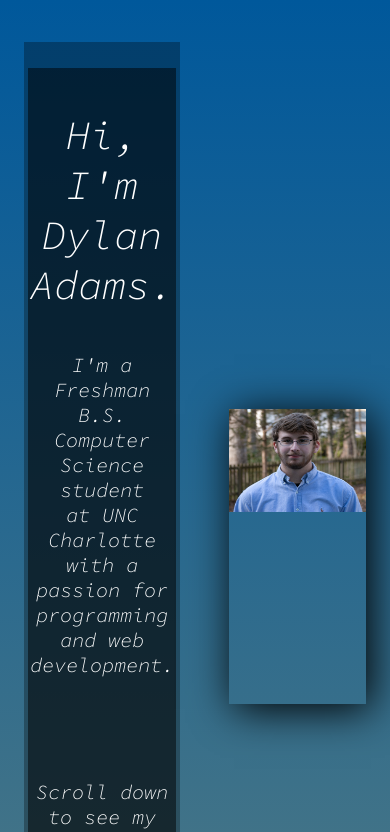
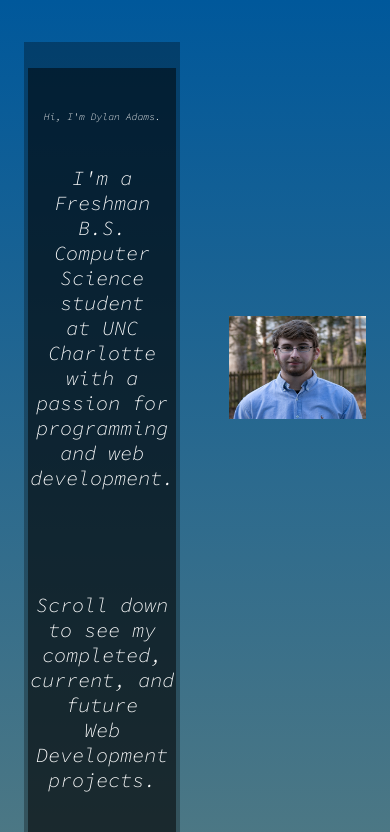
Before and after one commit to DCAdams103/My-Portfolio-Website, a Next.js app in the folder portfolio/: page / in a window 390 px wide. Shown: the top 832 px of the page. Built offline with nearby package versions, Linux system fonts and the light colour scheme.

Commit message:
Fixed some naming
Next up: Mobile-friendliness and comments

```diff
--- a/portfolio/pages/index.js
+++ b/portfolio/pages/index.js
@@ -21,7 +21,7 @@ export default function Home() {
 
           {/* Left Side Panel */}
           <Box className={styles.left}>
-            <Box className={styles.typing}>
+            <Box className={styles.intro}>
               <header className={styles.text}> Hi, I'm Dylan Adams. </header>
               <header className={styles.text} style={{fontSize:'20px'}}>
                 I'm a Freshman B.S. Computer Science student  <br/>
@@ -43,8 +43,8 @@ export default function Home() {
           </Box>
 
           {/* Right Side Panel */}
-          <Box className={styles.right} style={{background:'none', boxShadow:'5px 5px 40px'}}>
-            <Image layout="responsive" src='/Dylan-2.jpg' width={700} height={530} alt="Dylan Adams" />
+          <Box className={styles.right} style={{background:'none'}}>
+            <Image layout="responsive" src='/Dylan-2.jpg' width={700} height={530} alt="Dylan Adams" className={styles.img} />
           </Box>
 
         </Grid>
--- a/portfolio/styles/Home.module.css
+++ b/portfolio/styles/Home.module.css
@@ -24,7 +24,7 @@
   justify-content: center;
 }
 
-.typing {
+.intro {
   max-width: 38vw;
   min-height: 55vh;
   background: rgba(0,0,0,.5);
@@ -35,11 +35,11 @@
 .text {
   padding-top: 5vh;
   color: white;
-  font-size: 40px;
+  font-size: 2.5vw;
   text-align: center;
   font-family: 'Source Code Pro', monospace;
 }
 
 .img {
-
+  box-shadow:'5px 5px 40px'
 }
```
